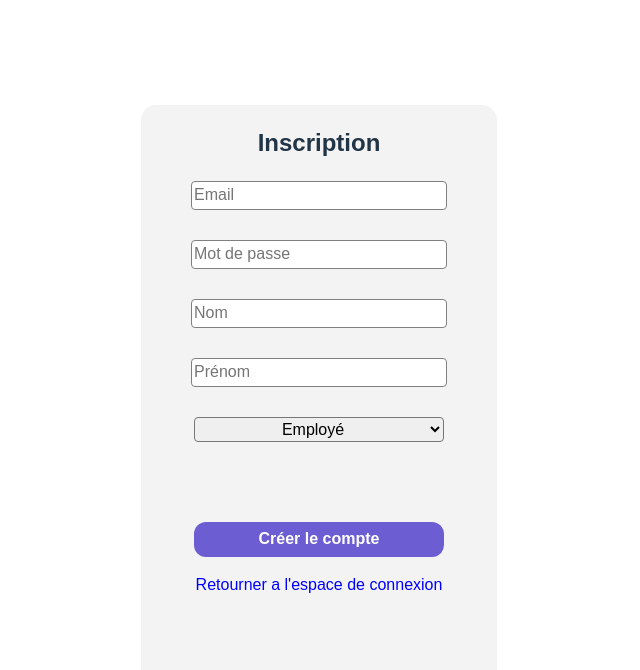
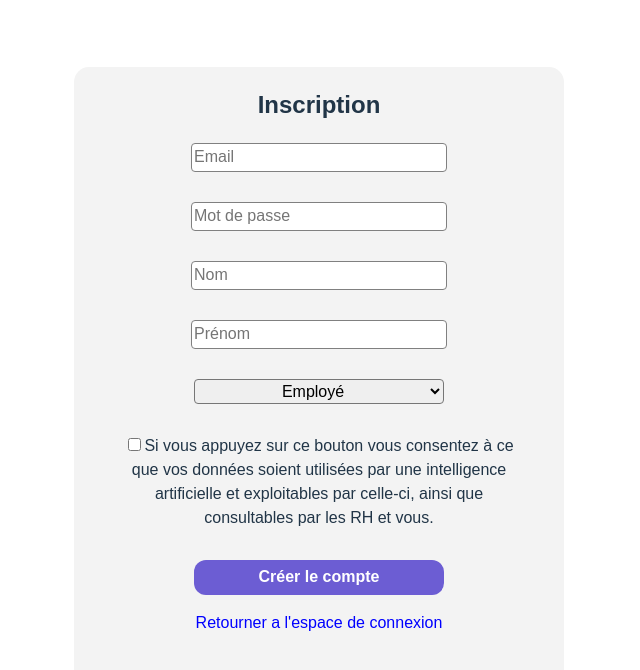
Before and after one commit to oualid3456/ZenWork, a React app in the folder Frontend/: page /register in a window 1280 px wide. Shown: the top 670 px of the page, without its empty margins (321-961 px from the left). Built offline with nearby package versions, Linux system fonts and the light colour scheme; the HTML template or start-up script is replaced by a standard one.

Commit message:
ajout du boutton condition d'utilisation

```diff
--- a/Frontend/src/Register/Register.jsx
+++ b/Frontend/src/Register/Register.jsx
@@ -11,10 +11,16 @@ function Register() {
   const [message, setMessage] = useState("");
   const [nom, setNom] = useState("");
   const [prenom, setPrenom] = useState("");
+  const [consent, setConsent] = useState(false);
   const navigate = useNavigate();
 
   const handleRegister = async (e) => {
     e.preventDefault();
+
+    if (!consent) {
+      setMessage("Vous devez accepter les conditions d'utilisation");
+      return;
+    }
 
     const { data, error } = await supabase.auth.signUp({
       email,
@@ -88,6 +94,21 @@ function Register() {
             <option className={styles.option} value="RH">RH</option>
           </select>
 
+          <label className={styles.label}>
+            <input
+              type="checkbox"
+              checked={consent}
+              onChange={(e) => setConsent(e.target.checked)}
+            />
+            Si vous appuyez sur ce bouton vous consentez à ce
+            <br />
+            que vos données soient utilisées par une intelligence
+            <br />
+            artificielle et exploitables par celle-ci, ainsi que
+            <br />
+            consultables par les RH et vous.
+          </label>
+
           <button className={styles.button} type="submit">Créer le compte</button>
         </form>
         <p className={styles.login} onClick={() => navigate("/")}>
--- a/Frontend/src/Register/register.module.css
+++ b/Frontend/src/Register/register.module.css
@@ -31,7 +31,7 @@
   justify-content: center;
   width: 250px;
   height: 35px;
-  margin-top: 50px;
+  margin-top: 0;
   transition: transform 0.1s ease;
   border: none;
   background: #6C5DD3;
@@ -107,7 +107,7 @@
     justify-content: center;
     width: 250px;
     height: 35px;
-    margin-top: 50px;
+    margin-top: 0;
     transition: transform 0.1s ease;
     border: none;
     background: #6C5DD3;
```
